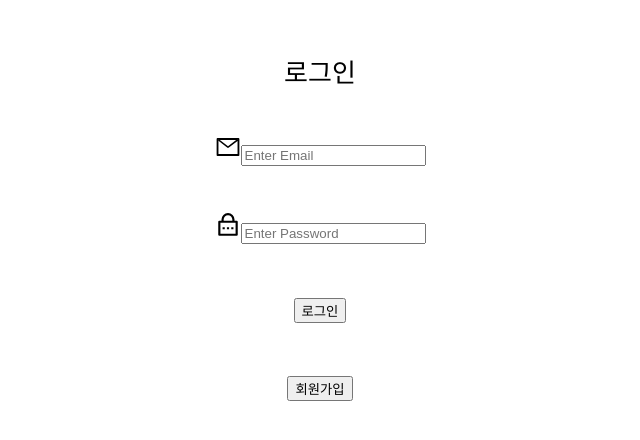
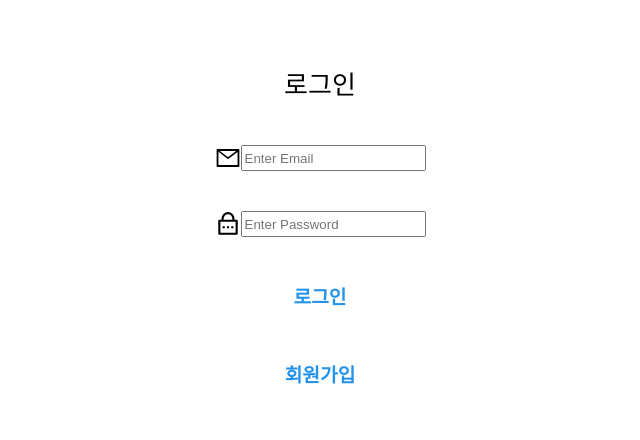
Before and after one commit to rkgh17/ToDoList_Project, a React (Create React App) app in the folder todolist/front/: page /login in a window 1280 px wide. Shown: the part 178-618 px from the top of the page, without its empty margins (320-960 px from the left). Built offline with nearby package versions, Linux system fonts and the light colour scheme; a web font is replaced by a local one.

Commit message:
Front | CSS

```diff
--- a/todolist/front/src/routes/Login.js
+++ b/todolist/front/src/routes/Login.js
@@ -4,6 +4,7 @@ import { AiOutlineMail } from "react-icons/ai";
 import { RiLockPasswordLine } from "react-icons/ri";
 import { AuthContext } from "../context/AuthContext";
 import axios from "axios";
+import "./Routes.css";
 
 function Login() {
   // 로그인 상태관리
@@ -94,8 +95,8 @@ function Login() {
       <header className="Header">
         <div>로그인</div>
         <form onSubmit={onSubmitLogin}>
-          <div>
-            <div>
+          <div className="input_box_wrapper">
+            <div className="input_box">
               <AiOutlineMail />
               <input
                 type="id"
@@ -107,7 +108,7 @@ function Login() {
               />
             </div>
 
-            <div>
+            <div className="input_box">
               <RiLockPasswordLine />
               <input
                 type="password"
@@ -119,16 +120,15 @@ function Login() {
               />
             </div>
           </div>
-
+        </form>
+        <div>
           <div>
-            <button type="submit" className="">
+            <button type="submit" className="Main_Button">
               로그인
             </button>
           </div>
-        </form>
-        <div>
           <Link to="/signup">
-            <button className="">회원가입</button>
+            <button className="Main_Button">회원가입</button>
           </Link>
         </div>
       </header>
--- a/todolist/front/src/routes/Main.js
+++ b/todolist/front/src/routes/Main.js
@@ -189,8 +189,7 @@ function Main() {
     <div className="Main">
       <header className="Header_main">
         <h2 style={{ color: "#2392eb" }}>
-          <FcTodoList size="180" /> <br />
-          My List
+          <FcTodoList size="200" /> <br />
         </h2>
       </header>
       <div className="Body_main">
--- a/todolist/front/src/routes/Routes.css
+++ b/todolist/front/src/routes/Routes.css
@@ -9,7 +9,7 @@
   align-items: center;
   justify-content: center;
   font-size: calc(10px + 2vmin);
-  line-height: 500%; /*줄간격*/
+  line-height: 300%; /*줄간격*/
 }
 
 .Header {
@@ -57,8 +57,8 @@
   border-radius: 8px;
   font-size: 1.2rem;
   border: none;
-  color: black;
-  background-color: lightgray;
+  color: #2392eb;
+  background-color: white;
   padding: 10px 15px;
   text-align: center;
   text-decoration: none;
@@ -66,9 +66,24 @@
   width: 100%;
   transition-duration: 0.4s;
   cursor: pointer;
+  font-weight: bold;
 }
 
 .Main_Button:hover {
-  background-color: #90caf9; /* Green */
+  background-color: #90caf9;
   color: white;
 }
+
+.input_box_wrapper {
+  display: flex;
+  justify-content: space-between;
+  flex-direction: column;
+  height: auto;
+}
+
+.input_box {
+  display: flex;
+  /* height: auto; */
+  /* margin-bottom: 20px; */
+  margin-block: 20px;
+}
--- a/todolist/front/src/routes/SignUp.js
+++ b/todolist/front/src/routes/SignUp.js
@@ -132,7 +132,7 @@ function SignUp() {
           <div>
             <button
               type="submit"
-              className=""
+              className="Main_Button"
               onClick={onClickSignUp}
               disabled={!isPasswordConfirm}
             >
```
